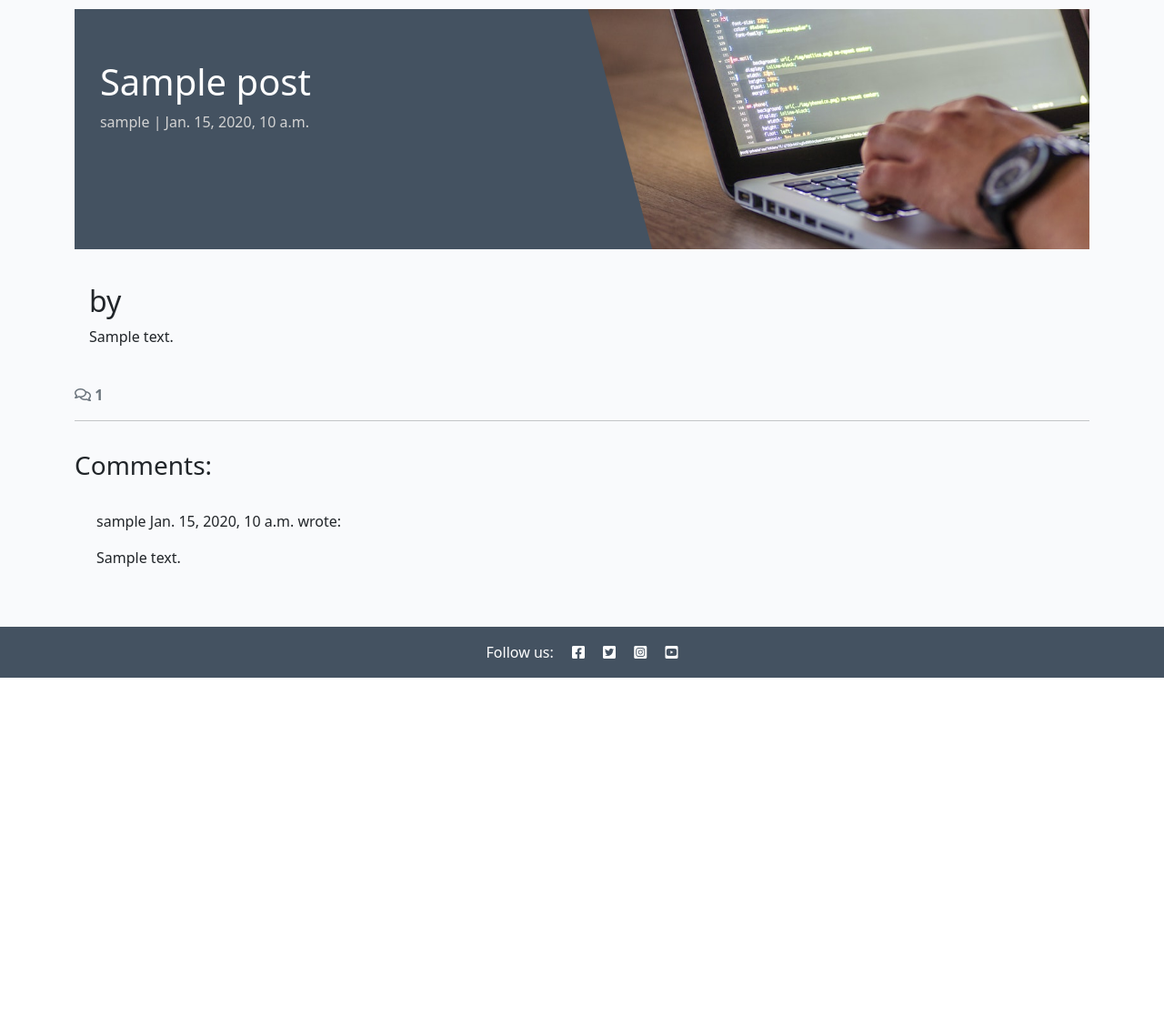
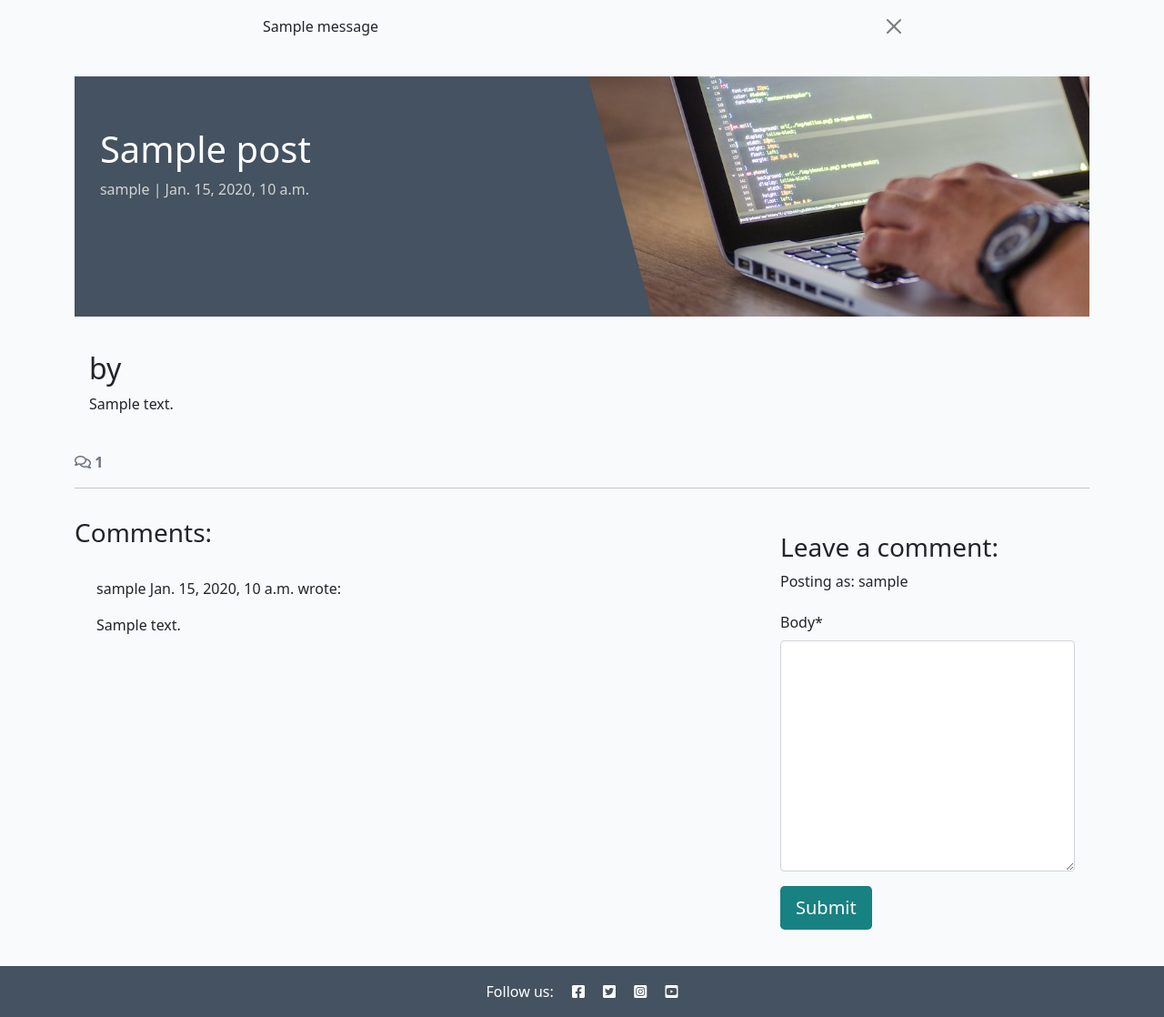
Before and after one commit to PhilippeItsMe/ci-django-blog-challenge, a Django app: a page that uses templates/base.html in a window 1280 px wide. Shown: the part 88-1206 px from the top of the page at 91% size. Before the commit the page ends 833 px from the top, so only its background shows below. Run offline with Django 4.2, Linux system fonts and the light colour scheme; a user stored in the database is signed in; tables that the repository leaves empty hold one stand-in row (values such as "Sample post"); one stand-in notice (Sample message) is shown; parts of the project's set-up code (start-up, migrations or seed data) failed here and were passed over; some libraries are stand-ins or nearby versions.

Commit message:
Post a comment

```diff
--- a/blog/templates/blog/post_detail.html
+++ b/blog/templates/blog/post_detail.html
@@ -1,7 +1,7 @@
 {% extends 'base.html' %}
 {% block content %}
-
 {% load static %}
+{% load crispy_forms_tags %}
 
 <div class="masthead">
     <div class="container">
@@ -73,6 +73,22 @@
                 {% endfor %}
             </div>
         </div>
+        <!-- Creating New Comments -->
+        <div class="col-md-4 card mb-4 mt-3">
+            <div class="card-body">
+                {% if user.is_authenticated %}
+                <h3>Leave a comment:</h3>
+                <p>Posting as: {{ user.username }}</p>
+                <form id="commentForm" method="post" style="margin-top: 1.3em;">
+                    {{ comment_form | crispy }}
+                    {% csrf_token %}
+                    <button id="submitButton" type="submit" class="btn btn-signup btn-lg">Submit</button>
+                </form>
+                {% else %}
+                <p>Log in to leave a comment</p>
+                {% endif %}
+            </div>
+        </div>
     </div>
 </div>
 {% endblock content %}
--- a/blog/views.py
+++ b/blog/views.py
@@ -1,5 +1,6 @@
 from django.shortcuts import render, get_object_or_404
 from django.views import generic
+from django.contrib import messages
 from .models import Post
 from .forms import CommentForm
 
@@ -30,6 +31,18 @@ def post_detail(request, slug):
     post = get_object_or_404(queryset, slug=slug)
     comments = post.comments.all().order_by("-created_on")
     comment_count = post.comments.filter(approved=True).count()
+    comment_form = CommentForm()
+
+    if request.method == "POST":
+        comment_form = CommentForm(data=request.POST)
+        if comment_form.is_valid():
+            comment = comment_form.save(commit=False)
+            comment.author = request.user
+            comment.post = post
+            comment.save()
+            messages.add_message(
+                request, messages.SUCCESS,
+                'Comment submitted and awaiting approval')
 
     return render(
         request,
@@ -38,5 +51,6 @@ def post_detail(request, slug):
             "post": post,
             "comments": comments,
             "comment_count": comment_count,
+            "comment_form": comment_form,
         },
     )
--- a/templates/base.html
+++ b/templates/base.html
@@ -79,6 +79,21 @@
         </div>
     </nav>
 
+    <!-- displaying Django messages -->
+    <div class="container">
+        <div class="row">
+            <div class="col-md-8 offset-md-2">
+                {% for message in messages %}
+                <div class="alert {{ message.tags }} alert-dismissible
+            fade show" id="msg" role="alert">
+                    {{ message | safe }}
+                    <button type="button" class="btn-close" data-bs-dismiss="alert" aria-label="Close"></button>
+                </div>
+                {% endfor %}
+            </div>
+        </div>
+    </div>
+
     <main class="flex-shrink-0 main-bg">
 
         {% block content %}
```
